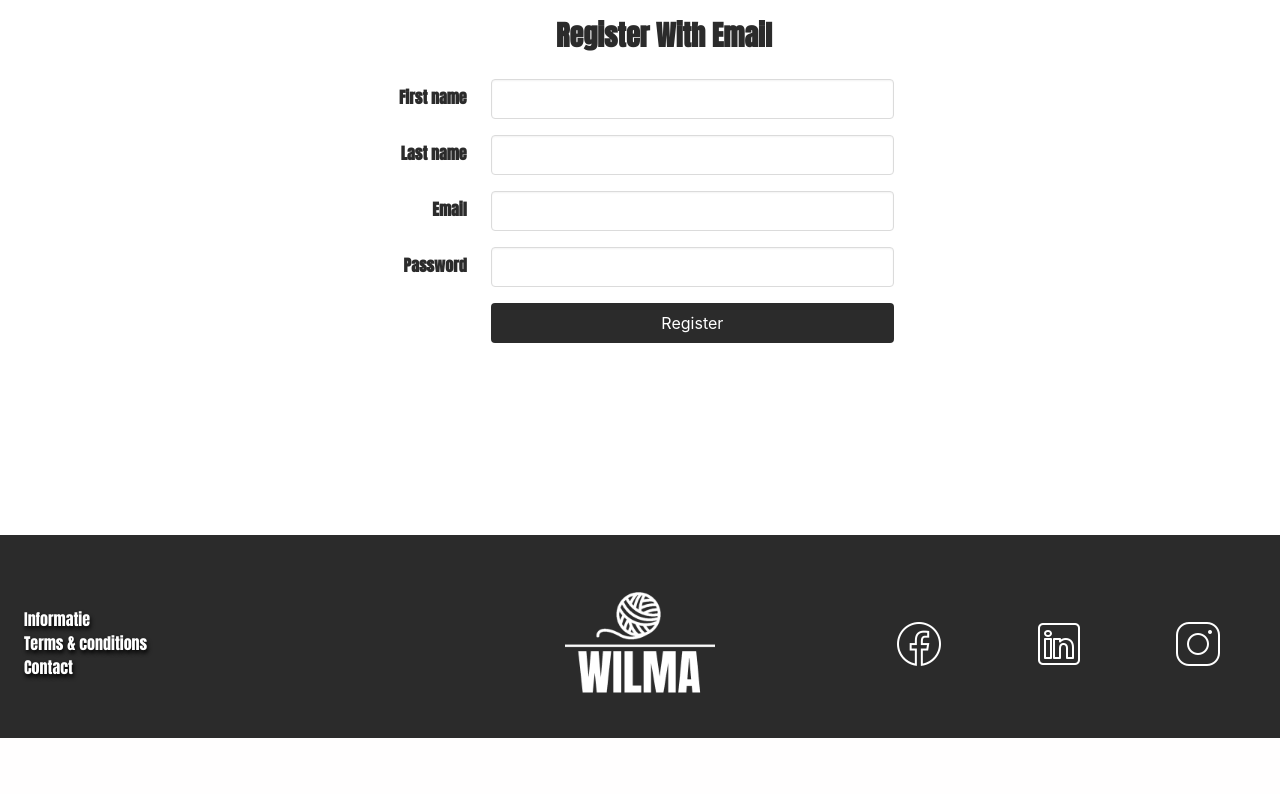
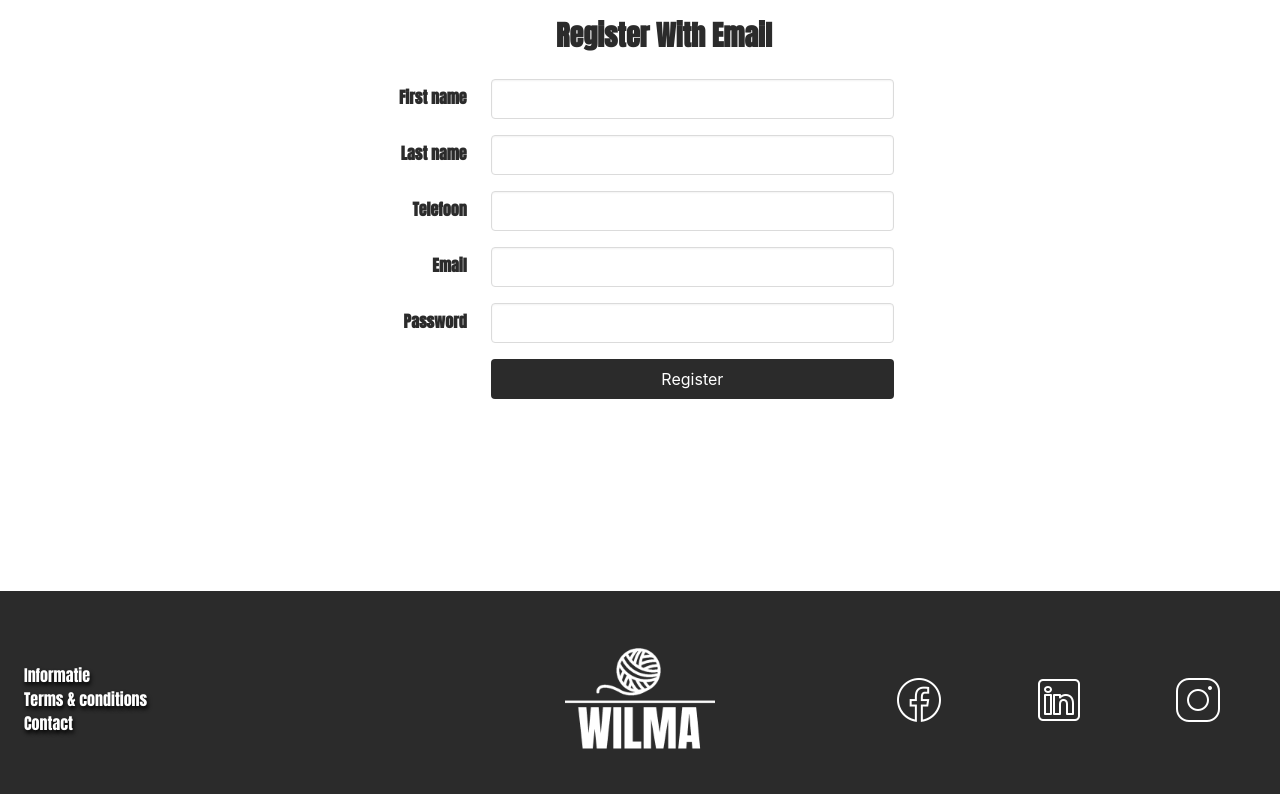
Before and after one commit to jesezwa/CLE-reservering, a PHP site: page /register.php in a window 1280 px wide. Shown: the part 289-1083 px from the top of the page. Before the commit the page ends 1027 px from the top, so only its background shows below. Run offline with PHP 8.4, Linux system fonts and the light colour scheme; some web fonts are replaced.

Commit message:
Telefoon nummer toevoegen

```diff
--- a/register.php
+++ b/register.php
@@ -116,6 +116,23 @@
                             </div>
 
 
+                            <!-- Telefoon -->
+                            <div class="field is-horizontal">
+                                <div class="field-label is-normal">
+                                    <label class="label" for="phonenumber">Telefoon</label>
+                                </div>
+                                <div class="field-body">
+                                    <div class="field">
+                                        <div class="control has-icons-left">
+                                            <input class="input" id="email" type="text" name="phonenumber" value="" />
+                                            <span class="icon is-small is-left"><i class="fas fa-envelope"></i></span>
+                                        </div>
+                                        <p class="help is-danger">
+
+                                        </p>
+                                    </div>
+                                </div>
+                            </div>
 
 
                             <!-- Email -->
```
